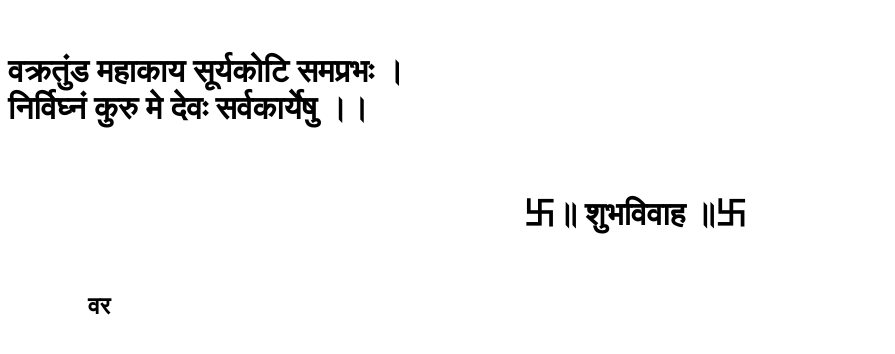
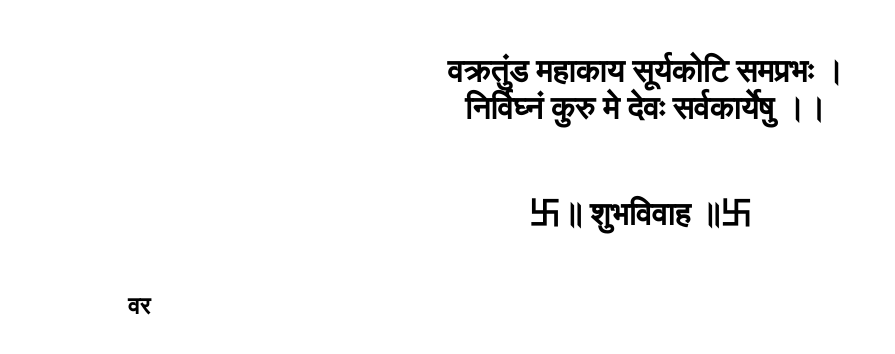
Before and after one commit to 1invitation/invitation.github.io, a plain HTML site: page index.html in a window 1280 px wide. Shown: the part 236-590 px from the top of the page, without its empty margins (0-895 px from the left). Drawn offline with Linux system fonts and the light colour scheme.

Commit message:
Update index.html

```diff
--- a/index.html
+++ b/index.html
@@ -12,7 +12,7 @@
 
 <dir align="center" style="margin-right:30px"><img src="/storage/emulated/0/Pictures/107-1079379_collection-of-free-ganesh-drawing-wall-download-on.png" height="150"width="150" style="border-radius:40%">
 </dir> <br>
-<h1>वक्रतुंड महाकाय सूर्यकोटि समप्रभः ।<br> निर्विघ्नं कुरु मे देवः सर्वकार्येषु  ।।</h1><br>
+<dir align="center" style="margin-right:30px"><h1>वक्रतुंड महाकाय सूर्यकोटि समप्रभः ।<br> निर्विघ्नं कुरु मे देवः सर्वकार्येषु  ।।</h1><br>
 <dir align="center" style="margin-right:50px"><h1>卐॥ शुभविवाह ॥卐</h1></dir1><br>
 <dir align="left"><h2>वर</h2>
 </body>
```
